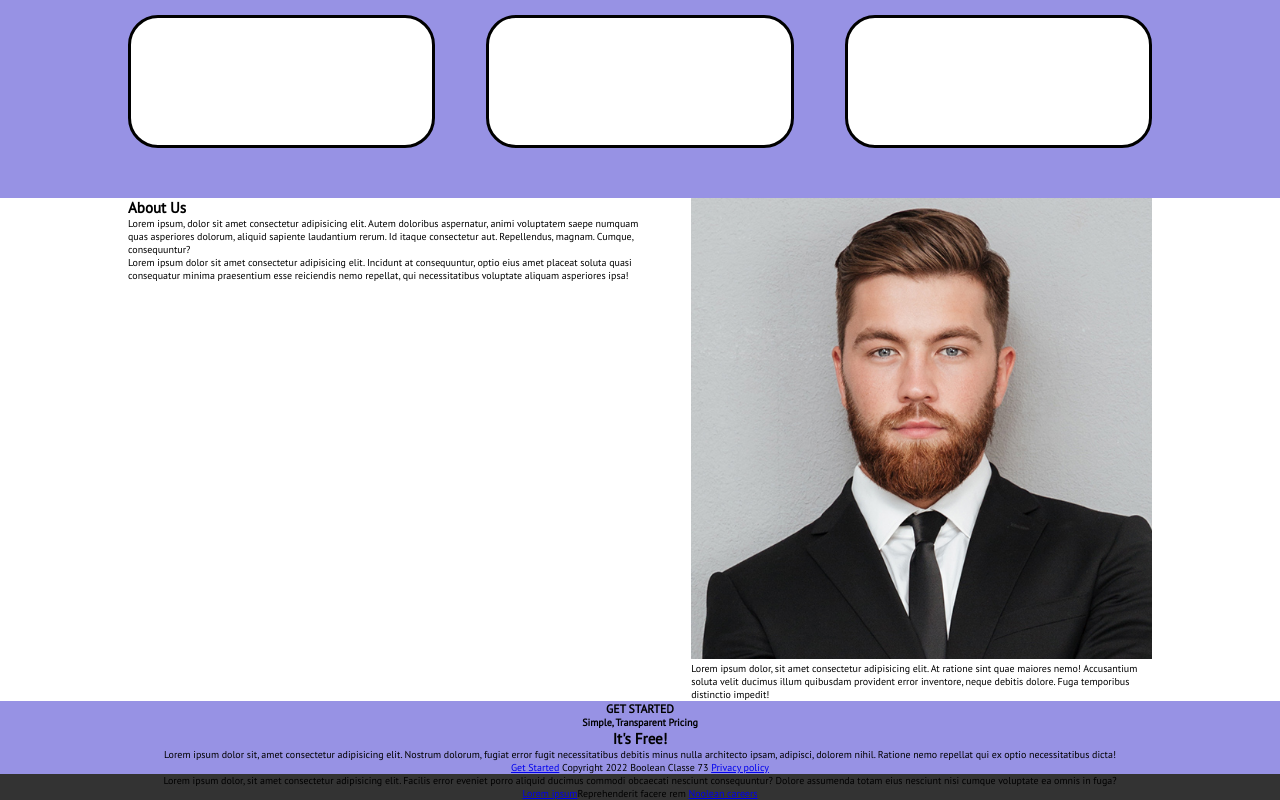
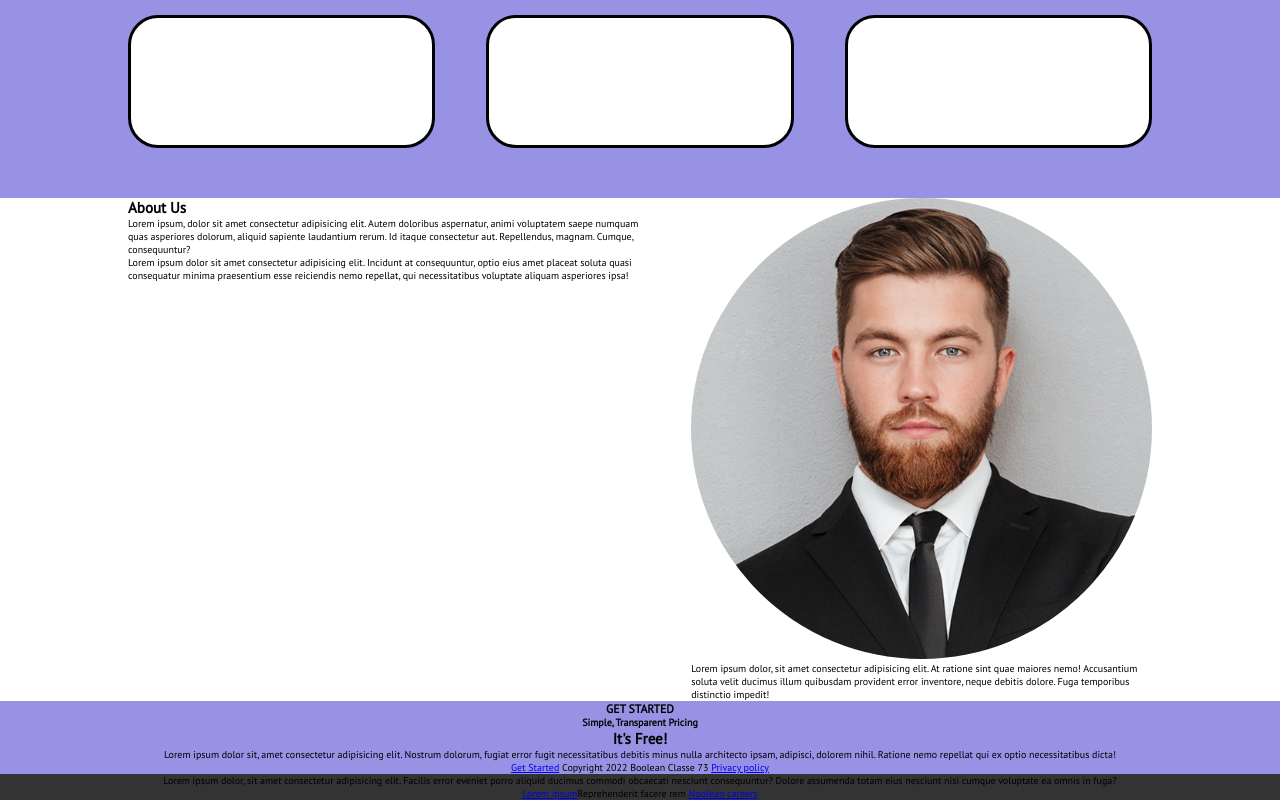
Before and after one commit to T30G10v4/htmlcss-responsive-layout, a plain HTML site: page index.html in a window 1280 px wide. Shown: the part 2721-3521 px from the top of the page. Drawn offline with Linux system fonts and the light colour scheme.

Commit message:
Refactoring about-us

```diff
--- a/css/specific.css
+++ b/css/specific.css
@@ -160,10 +160,6 @@ header nav {
 
 }
 
-
-
-
-
 /* ABOUT-US */
 #about-us {
 
@@ -171,15 +167,15 @@ header nav {
 
 }
 
-#about-us .row .col:first-child {
+#about-us .col img {
 
-    width: 100%;
+    width: 50%;
 
 }
 
-#about-us .row .col:not(first-child) {
+#about-us .col img {
 
-    width: 45%;
+    border-radius: 50%;
 
 }
 
@@ -291,6 +287,19 @@ footer {
     #about-us {
 
 
+
+    }
+
+    #about-us .row {
+
+        display: flex;
+        justify-content: space-between;
+
+    }
+
+    #about-us .col img {
+
+        width:100%;
 
     }
 
--- a/index.html
+++ b/index.html
@@ -191,7 +191,7 @@
   <!-- ABOUT-US -->
   <div id="about-us">
     <div class="container">
-      <div class="row flex-spc-btwn-strt flex-wrap">
+      <div class="row">
         <div class="col">
           <h2>About Us</h2>
           <p>Lorem ipsum, dolor sit amet consectetur adipisicing elit. Autem doloribus aspernatur, animi
```
